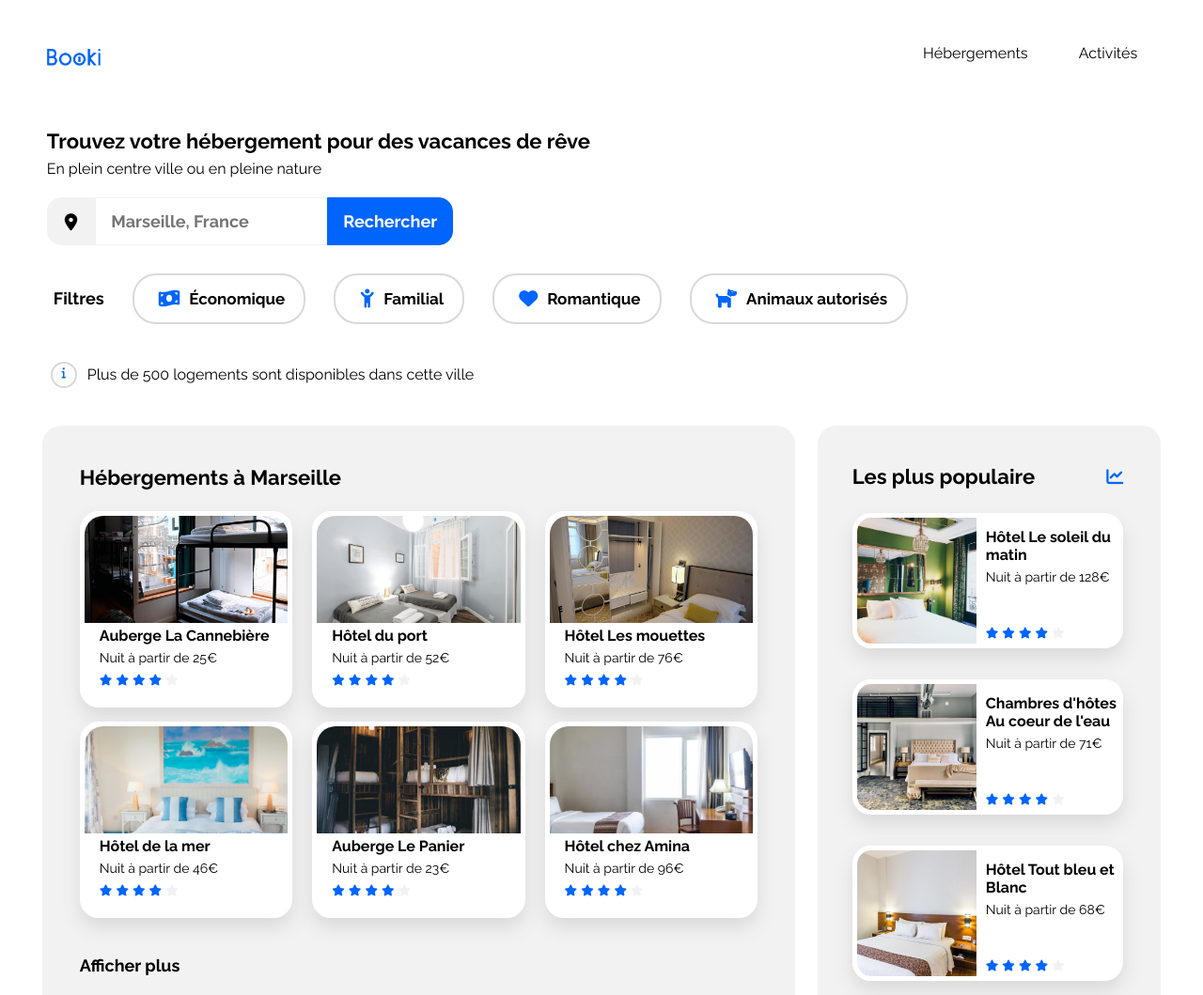
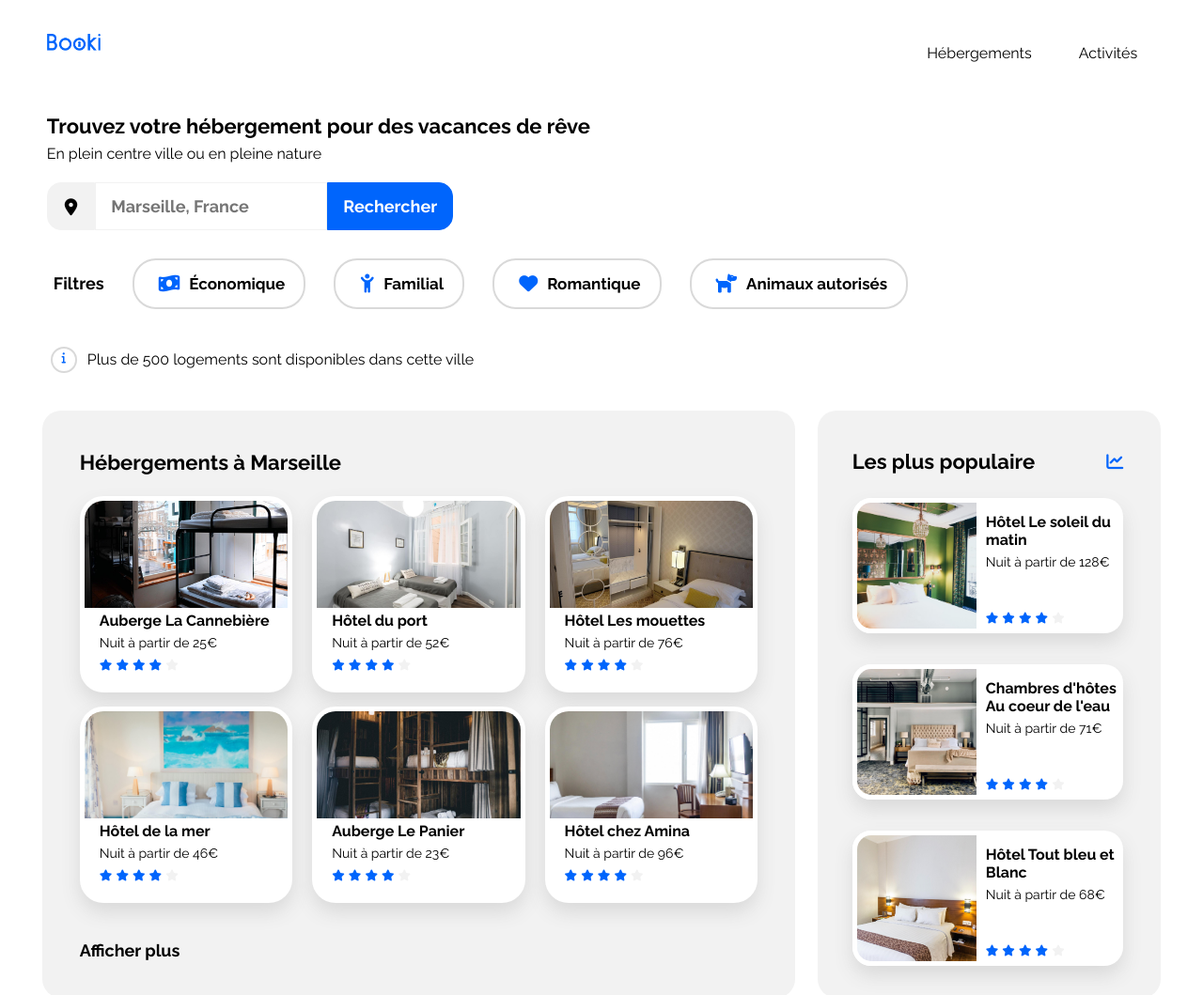
Before and after one commit to Choukro/Booki, a plain HTML site: page index.html in a window 1280 px wide. Shown: the top 1059 px of the page at 94% size. Drawn offline with Linux system fonts and the light colour scheme.

Commit message:
style(header) : Suppression espace avec font-size à 0 px

```diff
--- a/CSS/styles-smartphones.css
+++ b/CSS/styles-smartphones.css
@@ -52,7 +52,7 @@ footer {
 }
 
 .menu-item {
-	width: 49%;
+	width: 50%;
     text-align: center;
 }
 
--- a/CSS/styles.css
+++ b/CSS/styles.css
@@ -139,6 +139,7 @@ i {
 
 #menu ul {
 	margin-top: 0px;
+	font-size:0px;
 }
 
 .menu-item {
@@ -316,7 +317,7 @@ i {
 	display: flex;
 	flex-direction: column;
 	background: #FFFFFF;
-	border-radius: 20px;
+	border-radius: 25px;
 	box-shadow: 0px 10px 20px #D9D9D9;
 	border: 5px solid #FFFFFF;
 }
```
